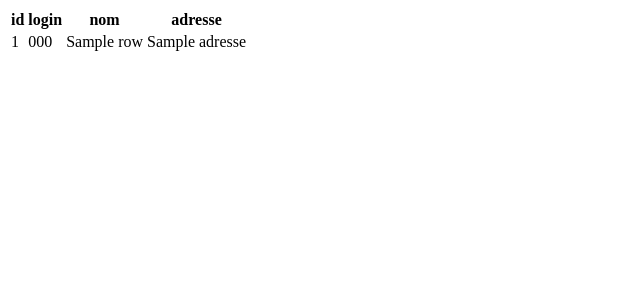
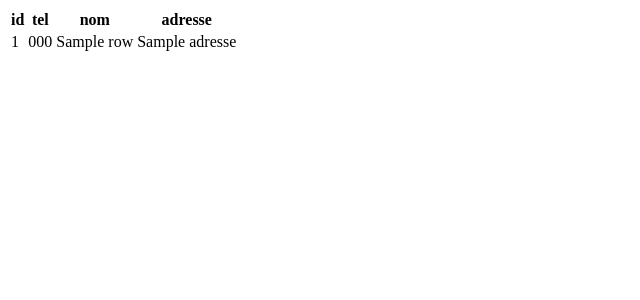
Before and after one commit to Et7f3/restaurant-pf6b940e3, a Node server app: template views/admin/list_users.ejs in a window 1280 px wide. Shown: the top 300 px of the page, without its empty margins (0-640 px from the left). Run offline with Node 20, Linux system fonts and the light colour scheme; the template is opened without the code that fills it: most values are stand-ins (such as "Sample title", 1, 10 or a date in 2020).

Commit message:
fix(typo): login -> tel

```diff
--- a/views/admin/list_users.ejs
+++ b/views/admin/list_users.ejs
@@ -2,7 +2,7 @@
     <table>
         <thead>
             <tr>
-                <th>id</th><th>login</th><th>nom</th><th>adresse</th>
+                <th>id</th><th>tel</th><th>nom</th><th>adresse</th>
             </tr>
         </thead>
         <tbody>
```
